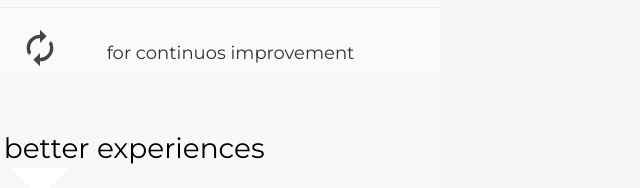
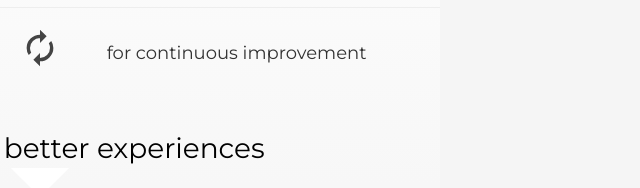
Before and after one commit to patrickomeara/nicdent.github.io, a plain HTML site: page index.html in a window 1280 px wide. Shown: the part 1289-1477 px from the top of the page, 600-1240 px from the left. Drawn offline with nearby package versions, Linux system fonts and the light colour scheme.

Commit message:
typo only

```diff
--- a/index.html
+++ b/index.html
@@ -171,7 +171,7 @@
                         <img src="assets/dist/img/things/iterate.svg" alt="Iterate">
                     </div>
                     <div class="thing-effect">
-                        <h3>for continuos improvement</h3>
+                        <h3>for continuous improvement</h3>
                     </div>
                 </div>
 
```
